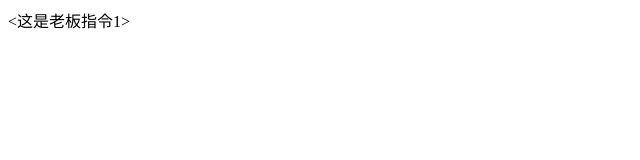
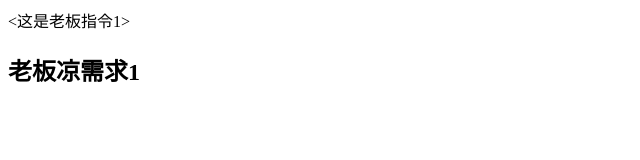
Before and after one commit to yf2050/git-demo-1, a plain HTML site: page index.html in a window 1280 px wide. Shown: the whole page, without its empty margins (0-640 px from the left). Drawn offline with Linux system fonts and the light colour scheme.

Commit message:
老板凉需求1

```diff
--- a/index.html
+++ b/index.html
@@ -9,6 +9,7 @@
 
 <body>
     <这是老板指令1>
+        <h2>老板凉需求1</h2>
 </body>
 
 </html>
```
